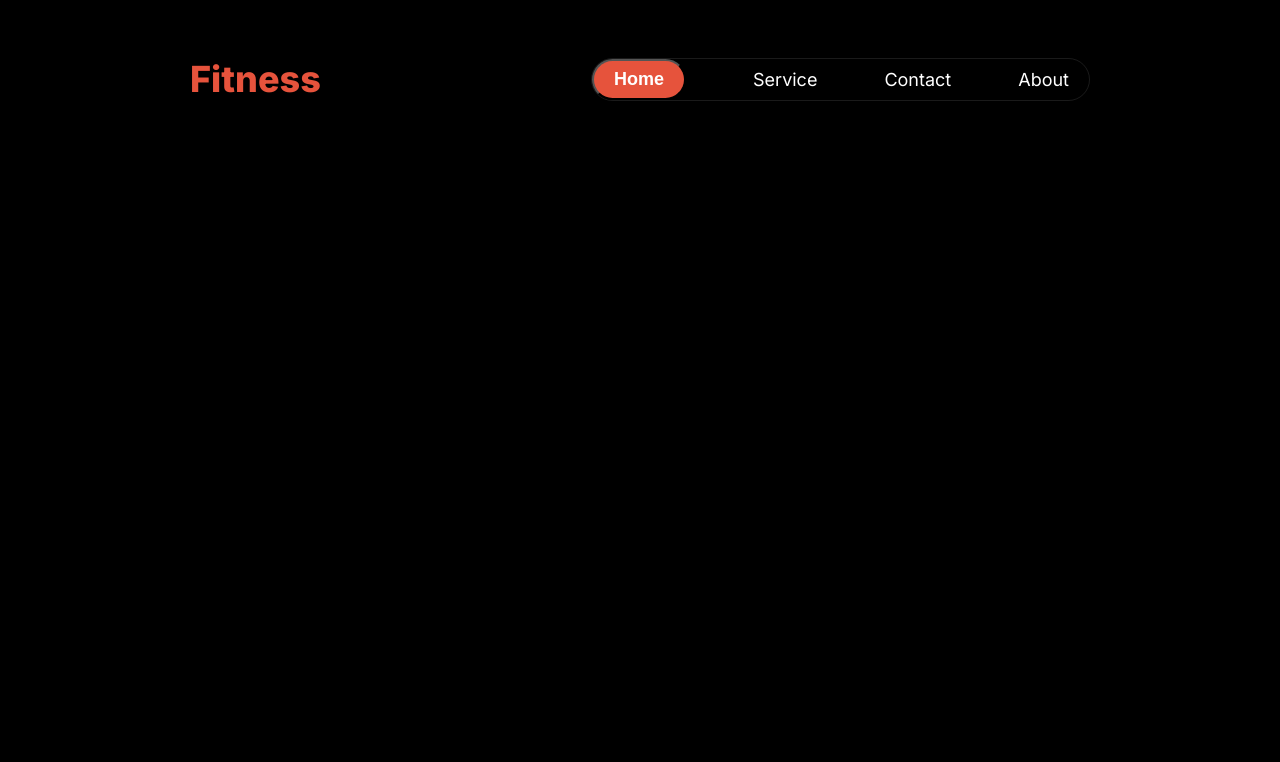
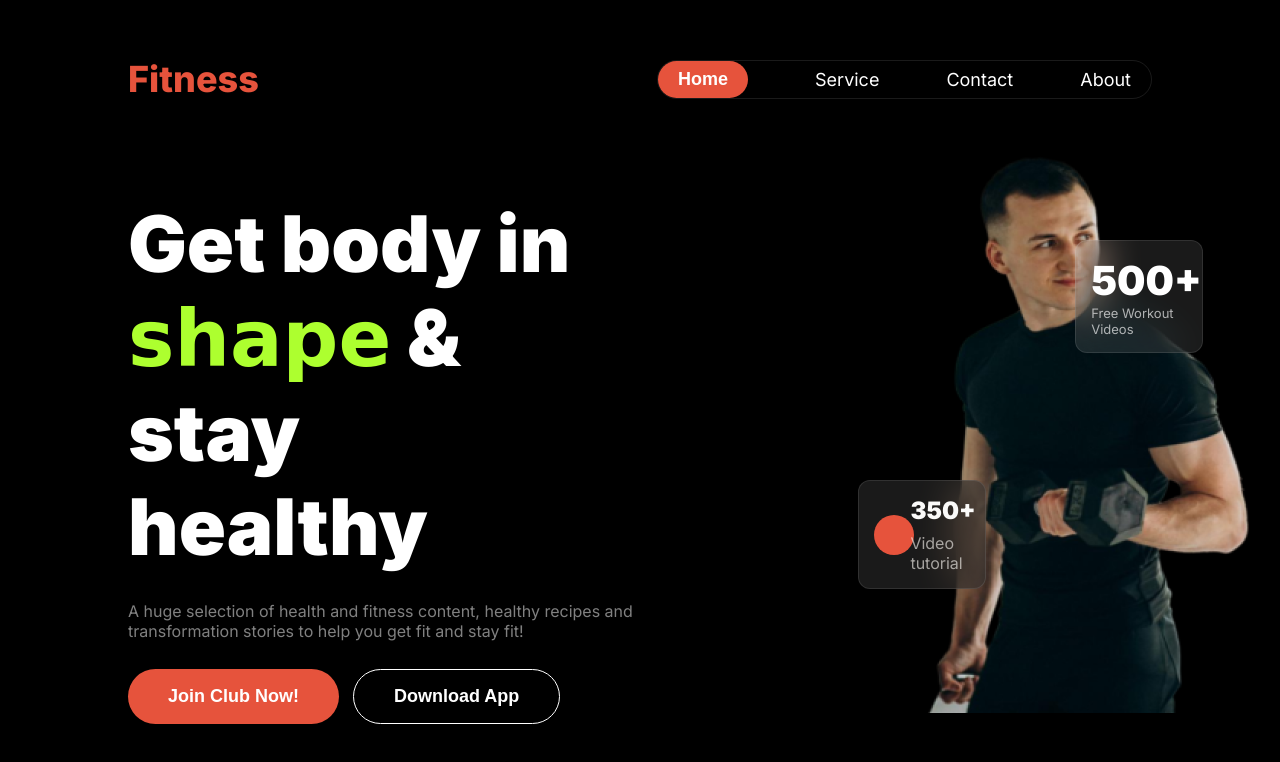
Before and after one commit to elite1122/responsive-fitness-ui, a plain HTML site: page index.html in a window 1280 px wide. Drawn offline with Linux system fonts and the light colour scheme; a web font is replaced by a local one.

Commit message:
banner section done

```diff
--- a/index.html
+++ b/index.html
@@ -1,5 +1,6 @@
 <!DOCTYPE html>
 <html lang="en">
+
 <head>
     <meta charset="UTF-8">
     <meta name="viewport" content="width=device-width, initial-scale=1.0">
@@ -7,6 +8,7 @@
     <link rel="stylesheet" href="./styles/style.css">
 
 </head>
+
 <body class="inter-font">
     <header>
         <nav class="nav-container">
@@ -20,6 +22,37 @@
                 </ul>
             </div>
         </nav>
+        <section class="banner-container">
+            <div class="first-container">
+                <h1>Get body in<br> <span class="playwrite-font">shape</span> & stay<br> healthy</h1>
+                <p>A huge selection of health and fitness content, healthy recipes and transformation stories to help
+                    you get fit and stay fit!</p>
+                <div class="banner-buttons">
+                    <button class="banner-button1 primary-color">Join Club Now!</button>
+                    <button class="banner-button2 bg-color1">Download App</button>
+                </div>
+            </div>
+            <div class="second-container">
+                <img class="second-container-img" src="./images/images2.png" alt="">
+                <div class="banner-box1">
+                    <div class="banner-box1-sub-box">
+                        <h3>500+</h3>
+                        <p>Free Workout Videos</p>
+                    </div>
+                </div>
+                <div class="banner-box2">
+                    <div class="circle-container">
+                        <div class="circle">
+
+                        </div>
+                    </div>
+                    <div class="tutorial">
+                        <h3>350+</h3>
+                        <p>Video tutorial</p>
+                    </div>
+                </div>
+            </div>
+        </section>
     </header>
     <main>
 
@@ -28,4 +61,5 @@
 
     </footer>
 </body>
+
 </html>
--- a/styles/style.css
+++ b/styles/style.css
@@ -1,21 +1,24 @@
 @import url('https://fonts.googleapis.com/css2?family=Inter:wght@100..900&display=swap');
-@import url('https://fonts.googleapis.com/css2?family=Ga+Maamli&display=swap');
+@import url('https://fonts.googleapis.com/css2?family=Playwrite+CO:wght@100..400&display=swap');
 
 * {
     margin: 0;
     padding: 0;
+    box-sizing: border-box;
 }
 
 .inter-font {
     font-family: "Inter", sans-serif;
+    font-size: 16px;
     font-weight: 400;
-    font-style: normal;
+    line-height: normal;
 }
 
-.ga-maamli-font {
-    font-family: "Ga Maamli", sans-serif;
+.playwrite-font {
+    font-family: "Playwrite CO", cursive;
+    font-size: 16px;
     font-weight: 400;
-    font-style: normal;
+    line-height: normal;
 }
 
 /* shared css */
@@ -24,7 +27,10 @@
 }
 
 .bg-color1 {
-    background-color: rgb(0, 0, 0);
+    background-color: #000000;
+}
+.bg-color2 {
+    background-color: #FFFFFF;
 }
 
 /* body starts */
@@ -34,16 +40,21 @@ body {
 
 header {
     /* background: linear-gradient(180.00deg, rgb(17, 17, 17),rgba(119, 119, 119, 0) 100%); */
+    display: flex;
+    justify-content: center;
+    flex-direction: column;
+    align-items: center;
 }
 
 
 
 /* nav styles */
 .nav-container {
+    width: 80%;
     display: flex;
     justify-content: space-between;
     align-items: center;
-    margin: 57px 190px 0px 190px;
+    margin-top: 57px;
 }
 
 .menu {
@@ -71,9 +82,146 @@ header {
     padding-right: 20px;
 }
 .home-button {
+    border: none;
     border-radius: 46px;
     padding: 8px 20px;
     color: #FFFFFF;
     font-size: 18px;
     font-weight: 600;
 }
+
+/* banner styles */
+.banner-container {
+    width: 80%;
+    display: flex;
+    flex-direction: row;
+}
+
+.first-container {
+    width: 50%;
+    margin-top: 96px;
+}
+
+.first-container > h1 {
+    color: rgb(255, 255, 255);
+    font-size: 78px;
+    font-weight: 900;
+    line-height: 120%;
+}
+
+.first-container > h1 > span {
+    color: greenyellow;
+    font-size: 78px;
+    font-weight: 900;
+    line-height: 120%;
+}
+
+.first-container > p {
+    color: rgba(255, 255, 255, 0.5);
+    font-size: 16px;
+    font-weight: 400;
+    margin-top: 28px;
+    margin-bottom: 28px;
+}
+
+.banner-buttons {
+    display: flex;
+    flex-direction: row;
+    gap: 14px;
+}
+.banner-button1 {
+    border: none;
+    border-radius: 46px;
+    padding: 16px 40px;
+    color: #FFFFFF;
+    font-size: 18px;
+    font-weight: 600;
+}
+
+.banner-button2 {
+    border: 1px solid rgb(255, 255, 255);
+    border-radius: 46px;
+    padding: 16px 40px;
+    color: #FFFFFF;
+    font-size: 18px;
+    font-weight: 600;
+}
+
+.second-container {
+    width: 50%;
+    margin-top: 32px;
+}
+
+.second-container-img {
+    position:absolute;
+    left: 72%;
+}
+
+.banner-box1 {
+    border: 1px solid rgba(255, 255, 255, 0.1);
+    border-radius: 12px;
+    backdrop-filter: blur(20px);
+    background: rgba(255, 255, 255, 0.1);
+    width: 10%;
+    padding: 15px;
+    position:absolute;
+    left: 84%;
+    top: 30%;
+}
+
+.banner-box1-sub-box > h3 {
+    color: rgb(255, 255, 255);
+    font-size: 40px;
+    font-weight: 900;
+}
+
+.banner-box1-sub-box > p {
+    color: rgba(255, 255, 255, 0.65);
+    font-size: 13px;
+    font-weight: 400;
+}
+
+.banner-box2 {
+    width: 10%;
+    border: 1px solid rgba(255, 255, 255, 0.1);
+    border-radius: 12px;
+    backdrop-filter: blur(20px);
+    background: rgba(48, 48, 48, 0.54);
+    padding: 15px;
+    position:absolute;
+    display: flex;
+    flex-direction: row;
+    align-items: center;
+    gap: 8px;
+    top: 60%;
+    left: 67%;
+}
+
+.tutorial > h3 {
+    color: rgb(250, 250, 249);
+    font-size: 24px;
+    font-weight: 900;
+    margin-bottom: 8px;
+}
+
+.tutorial > p {
+    color: rgba(239, 237, 232, 0.65);
+    font-size: 16px;
+    font-weight: 400;
+}
+
+.circle-container {
+    width: 30%;
+}
+
+.circle {
+    width: 40px;
+    height: 40px;
+    border: none;
+    border-radius: 50%;
+    background-color: #E6533C;
+}
+
+.tutorial {
+    width: 70%;
+}
```
